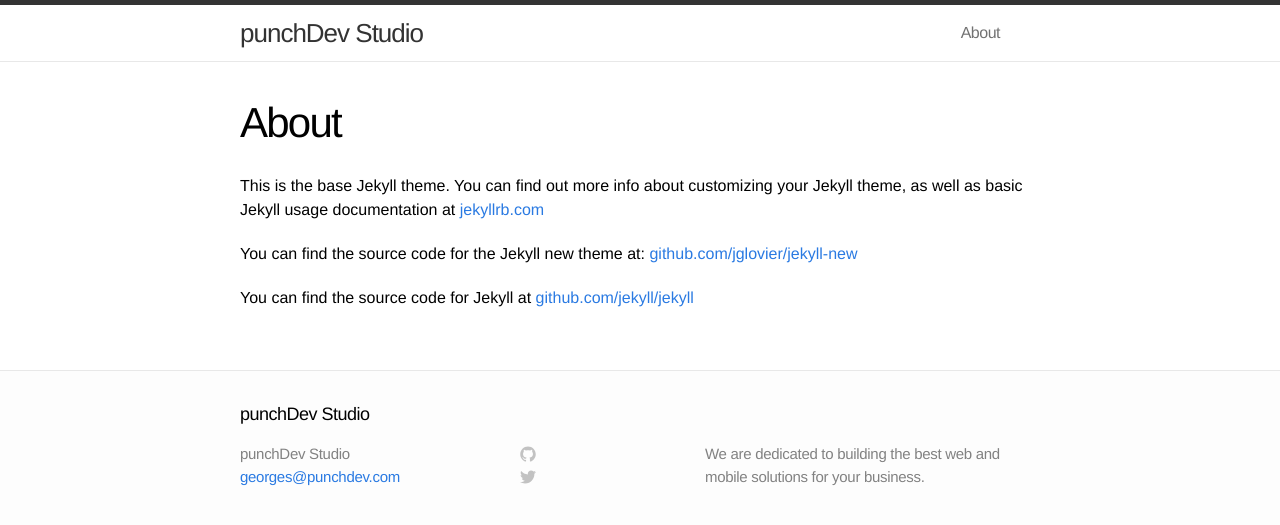
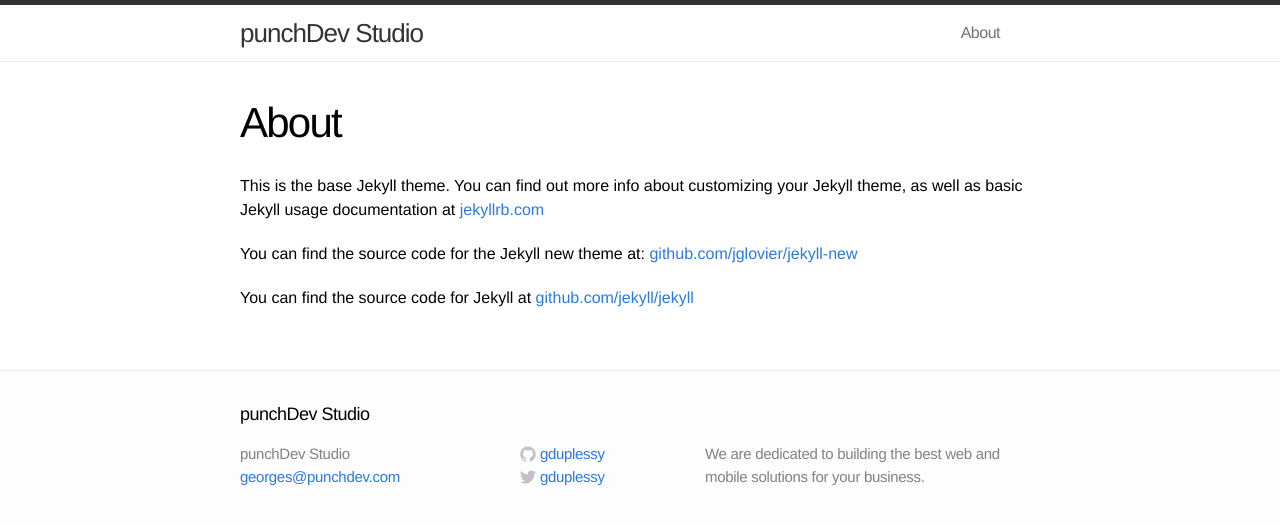
Before and after one commit to punchdev/punchdev, a Jekyll site: the page built from about.md, in a window 1280 px wide. Shown: the top 525 px of the page. Built offline with Jekyll 4.4.1, drawn with Linux system fonts in a browser that asks for light colours; Markdown is read by kramdown in place of the engine named in the settings.

Commit message:
Username

```diff
--- a/_config.yml
+++ b/_config.yml
@@ -1,6 +1,7 @@
 # Site settings
 title: punchDev Studio
 email: georges@punchdev.com
+username: gduplessy
 description: "We are dedicated to building the best web and mobile solutions for your business."
 baseurl: ""
 url: "http://punchdev.com"
```
Also changed, not shown: 1 other file.
